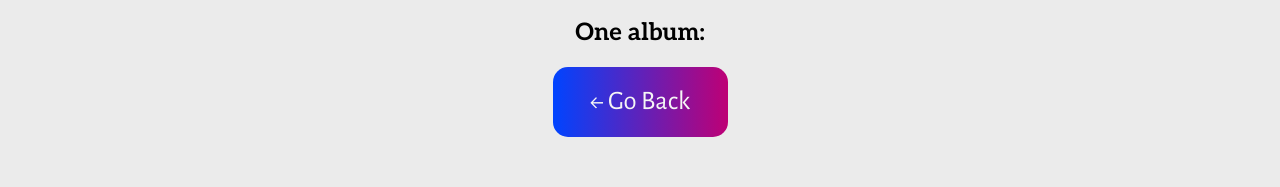
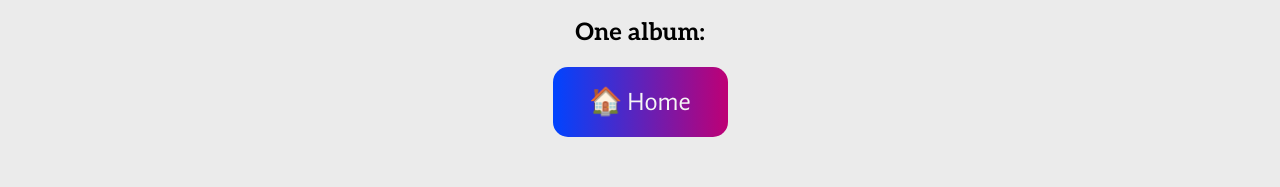
Before and after one commit to Sumtwelve/portfolio, a React (Create React App) app: page /music/album/1 in a window 1280 px wide. Shown: the part 197-384 px from the top of the page. Built offline with nearby package versions, Linux system fonts and the light colour scheme; the HTML template or start-up script is replaced by a standard one; a web font is replaced by a local one.

Commit message:
change Go Back to Home

```diff
--- a/src/components/BackBtn/index.js
+++ b/src/components/BackBtn/index.js
@@ -9,7 +9,7 @@ const BackBtn = () => {
             type='button'
             className='back-btn'
             onClick={() => navigate("/")}>
-                &larr; Go Back
+                🏠 Home
         </button>
     );
 };
```
